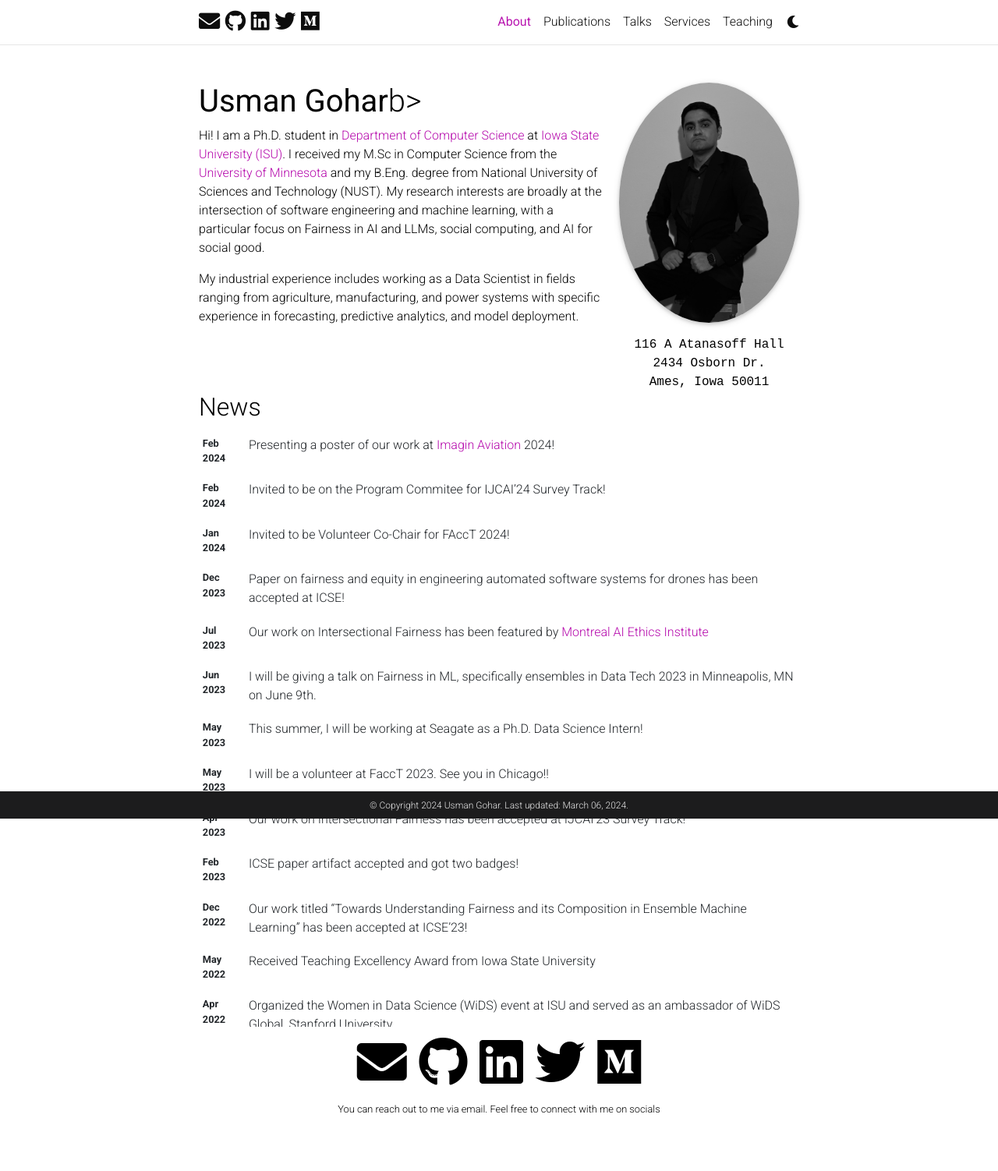
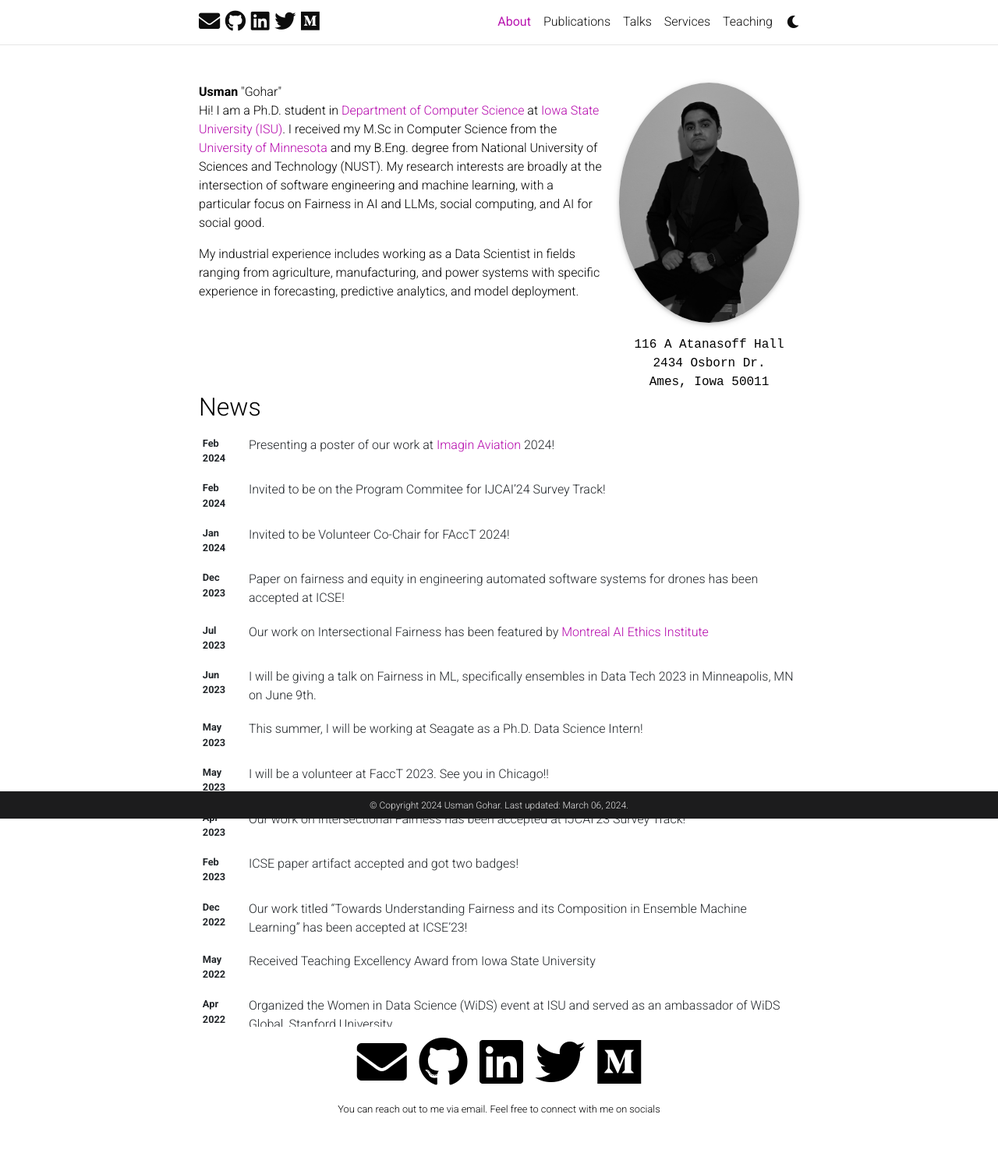
Before and after one commit to UsmanGohar/usmangohar.github.io, a Jekyll site: the page built from _pages/about.md, in a window 1280 px wide. Shown: the whole page at 78% size. Built offline with Jekyll 4.4.1, drawn with Linux system fonts in a browser that asks for light colours; full-size pictures stand in for the smaller copies a plugin makes; comment, search, counter and statistics services are not loaded; a style sheet for code colours, icons or effects is not loaded.

Commit message:
Update about.html

```diff
--- a/_layouts/about.html
+++ b/_layouts/about.html
@@ -30,7 +30,7 @@ layout: default
           {%- endif %}
 
           <div class="clearfix">
-            <h1><b>Usman Gohar</b>b></h1>
+            <span class="font-weight-bold">Usman</span> "Gohar"
             {{ content }}
           </div>
 
```
